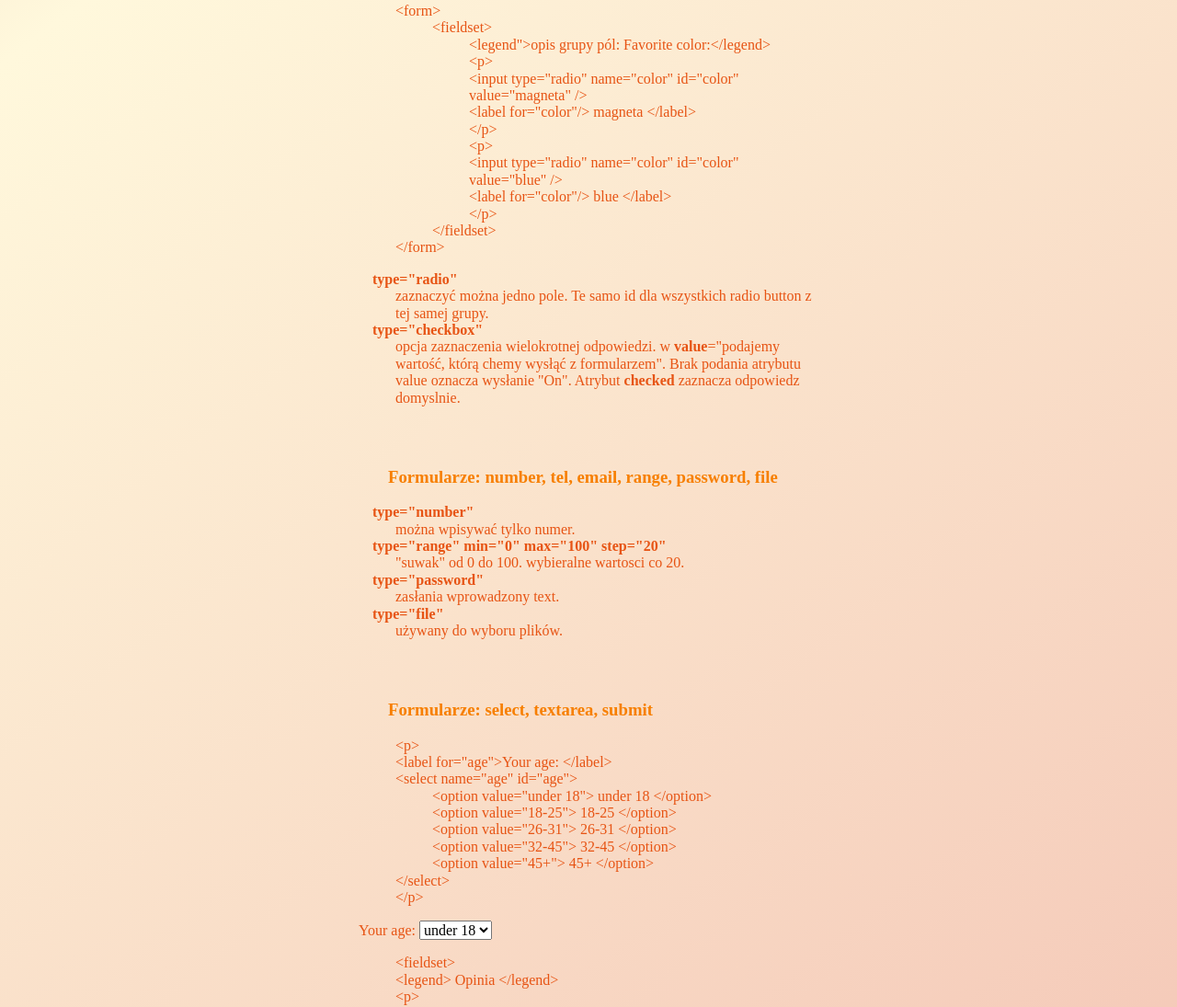
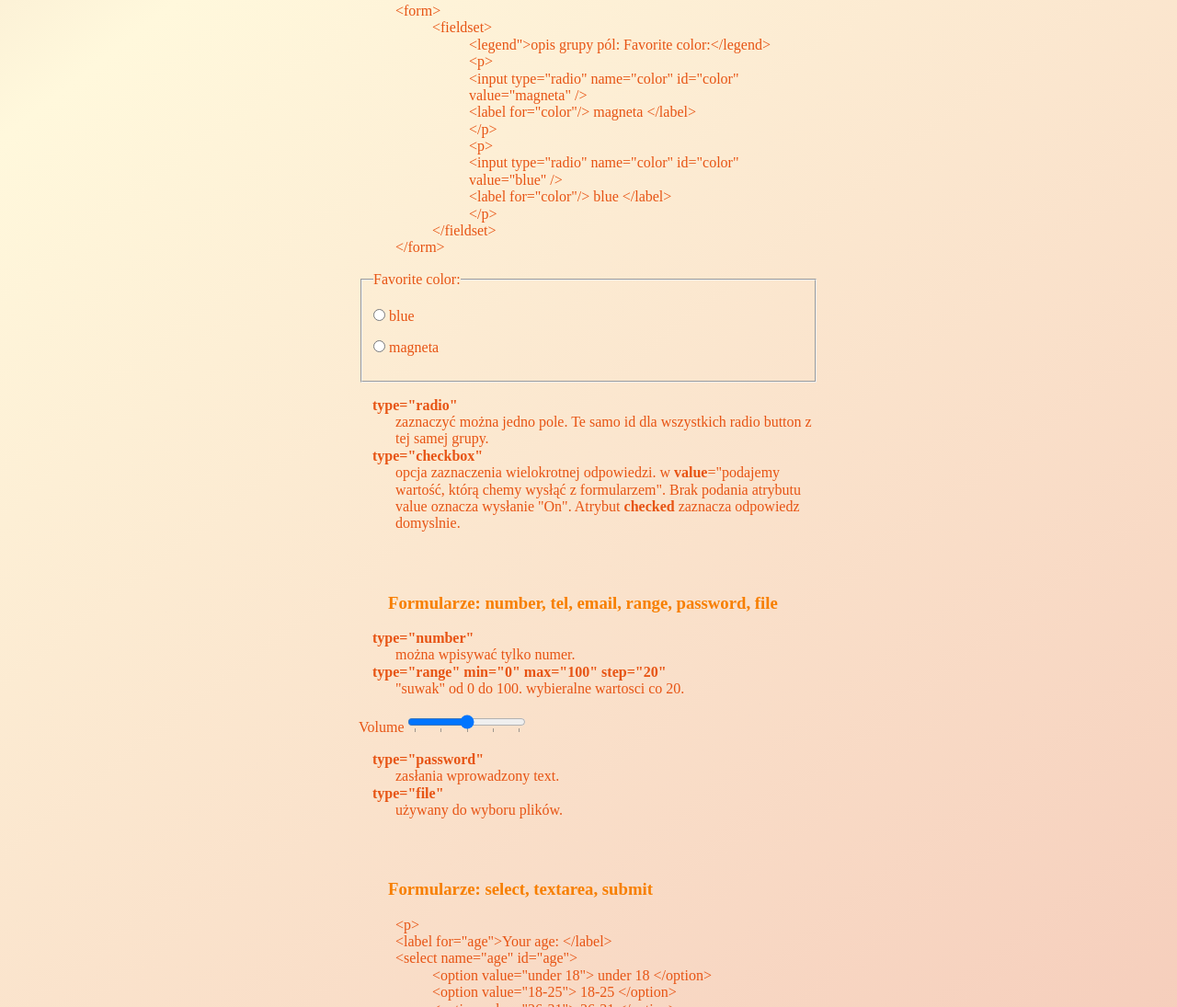
Before and after one commit to PaszelkeDominik/nauka, a plain HTML site: page szosty.html in a window 1280 px wide. Shown: the part 1887-2982 px from the top of the page at 92% size. Drawn offline with Linux system fonts and the light colour scheme.

Commit message:
example executed code added

```diff
--- a/szosty.html
+++ b/szosty.html
@@ -150,6 +150,17 @@
           </ul>
           <li>&lt;/form&gt;</li>
         </ul>
+        <fieldset>
+          <legend>Favorite color: </legend>
+          <p>
+            <input type="radio" name="color" id="color" value="blue">
+            <label for="color">blue</label>
+          </p>
+          <p>
+            <input type="radio" name="color" id="color" value="magneta">
+            <label for="color">magneta</label>
+          </p>
+        </fieldset>
         <dl>
           <dt class="list--description-term">type="radio"</dt>
           <dd>
@@ -175,6 +186,17 @@
           <dd>
             "suwak" od 0 do 100. wybieralne wartosci co 20.
           </dd>
+          <p>
+            <label for="volume">Volume</label>
+            <input type="range" name="volume" id="volume" min="0" max="100" step="5" value="50" list="tickmarks">
+            <datalist id="tickmarks">
+              <option value="0" label="0"></option>
+              <option value="25"></option>
+              <option value="50"></option>
+              <option value="75"></option>
+              <option value="100" label="100"></option>
+            </datalist>
+          </p>
           <dt class="list--description-term">type="password"</dt>
           <dd>
             zasłania wprowadzony text.
```
